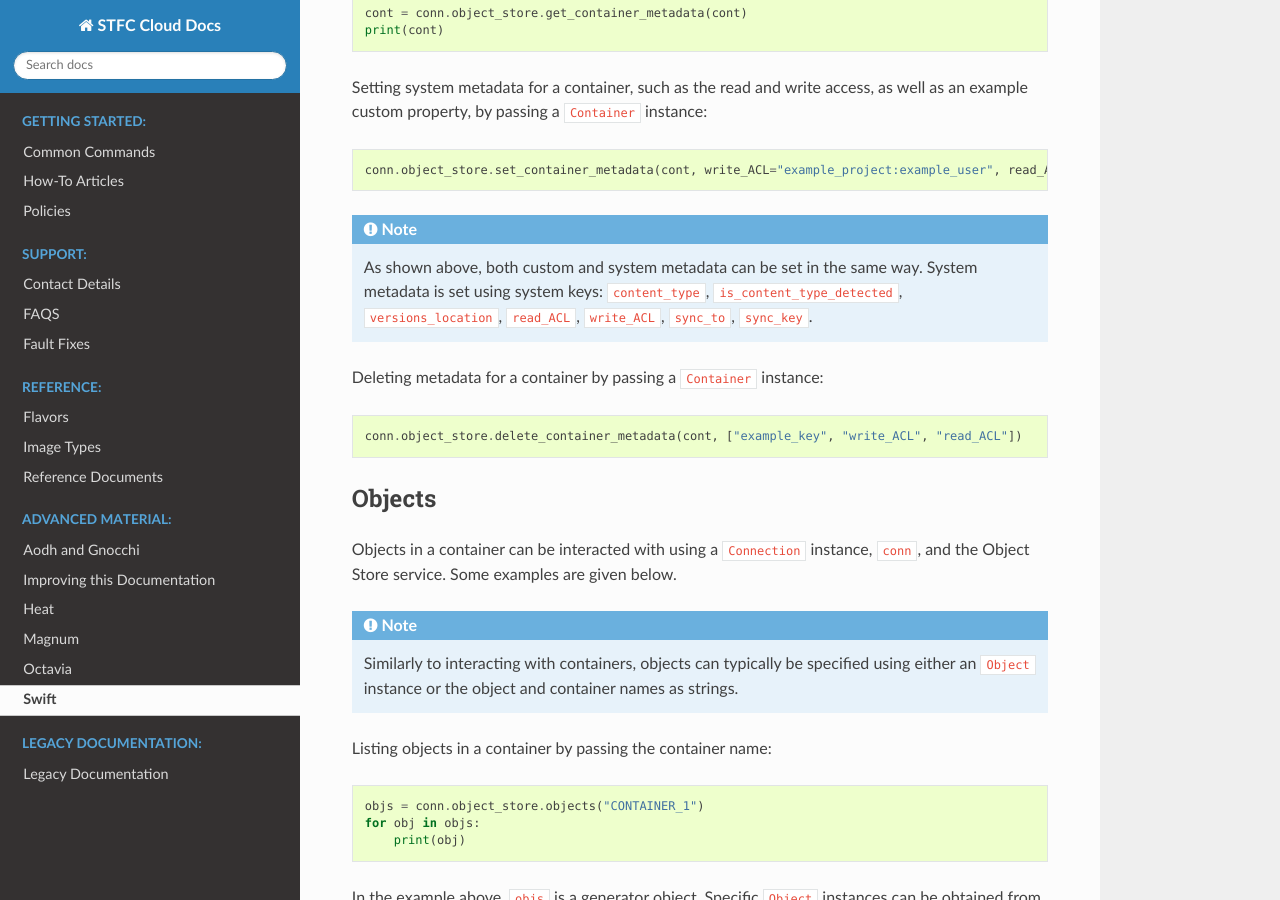
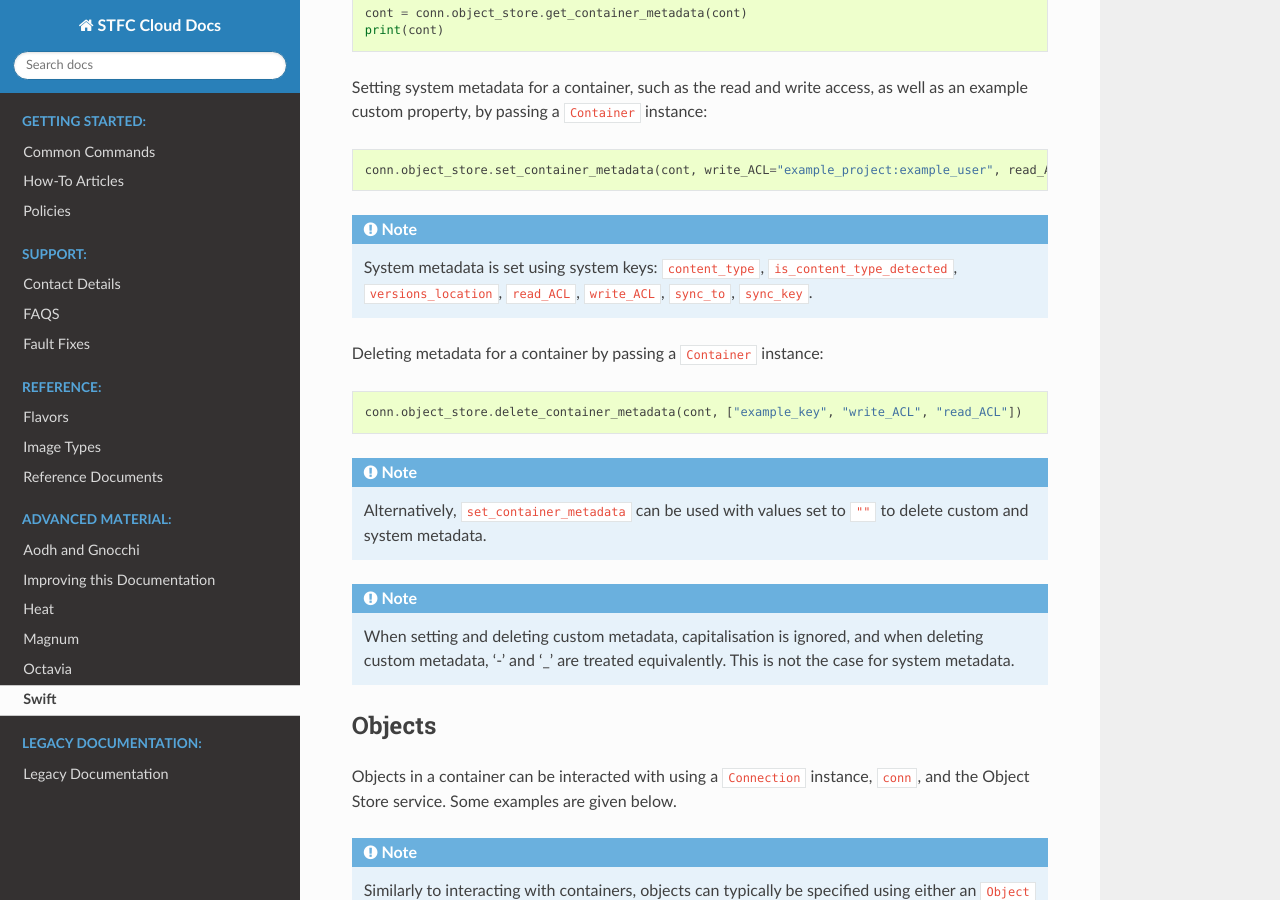
Before and after one commit to stfc/cloud-docs, a Sphinx documentation site: the page built from source/Swift/PythonSDK.rst, in a window 1280 px wide and 900 px high, scrolled down 1060 px. Built offline with Sphinx 7.4.7 and the Read the Docs theme 2.0.0, drawn with Linux system fonts in a browser that asks for light colours.

Commit message:
Tidy SDK notes

```diff
--- a/source/Swift/PythonSDK.rst
+++ b/source/Swift/PythonSDK.rst
@@ -67,7 +67,6 @@ Setting system metadata for a container, such as the read and write access, as w
 
 .. note::
 
-    As shown above, both custom and system metadata can be set in the same way.
     System metadata is set using system keys: ``content_type``, ``is_content_type_detected``, ``versions_location``, ``read_ACL``, ``write_ACL``, ``sync_to``, ``sync_key``.
 
 
@@ -76,6 +75,17 @@ Deleting metadata for a container by passing a ``Container`` instance:
 .. code-block:: python
 
     conn.object_store.delete_container_metadata(cont, ["example_key", "write_ACL", "read_ACL"])
+
+
+.. note::
+
+    Alternatively, ``set_container_metadata`` can be used with values set to ``""`` to delete custom and system metadata.
+
+
+.. note::
+
+    When setting and deleting custom metadata, capitalisation is ignored, and when deleting custom metadata, '-' and '_' are treated equivalently.
+    This is not the case for system metadata.
 
 
 .. _swift_sdk_objects:
```
